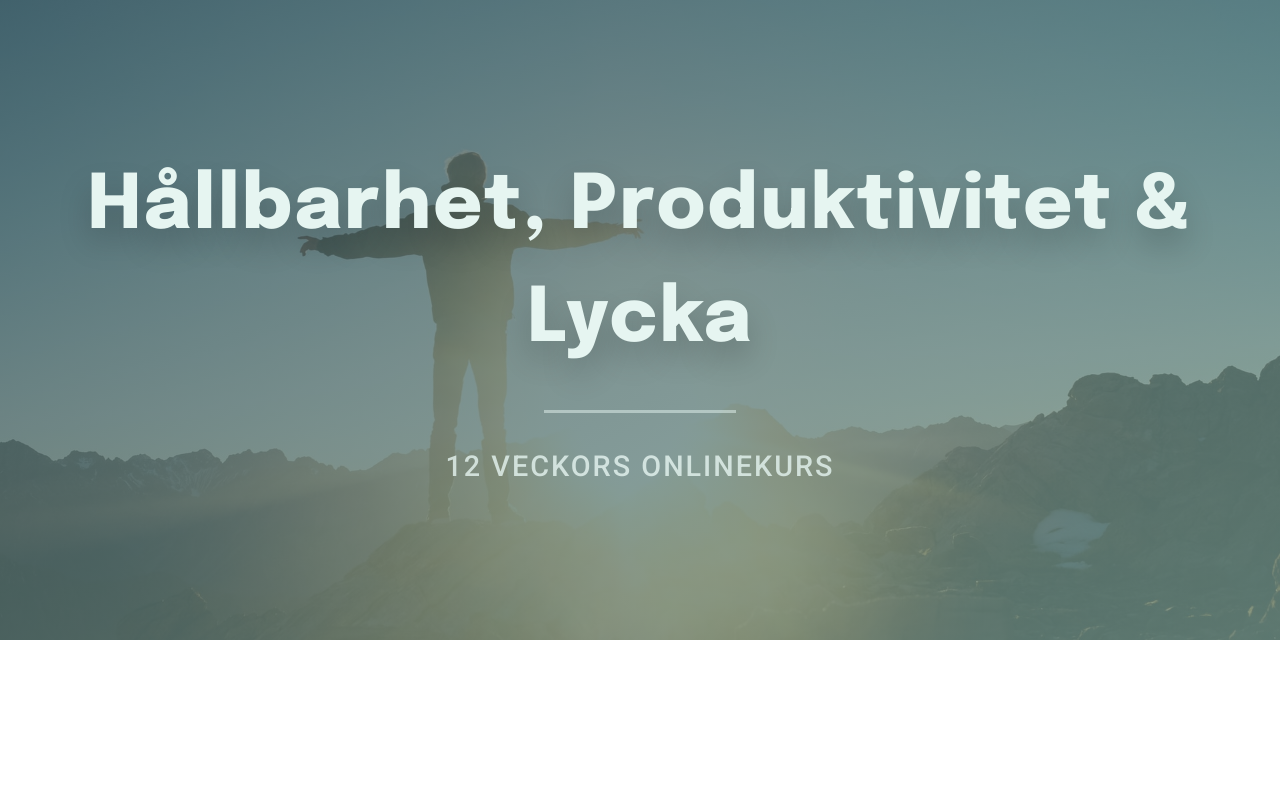
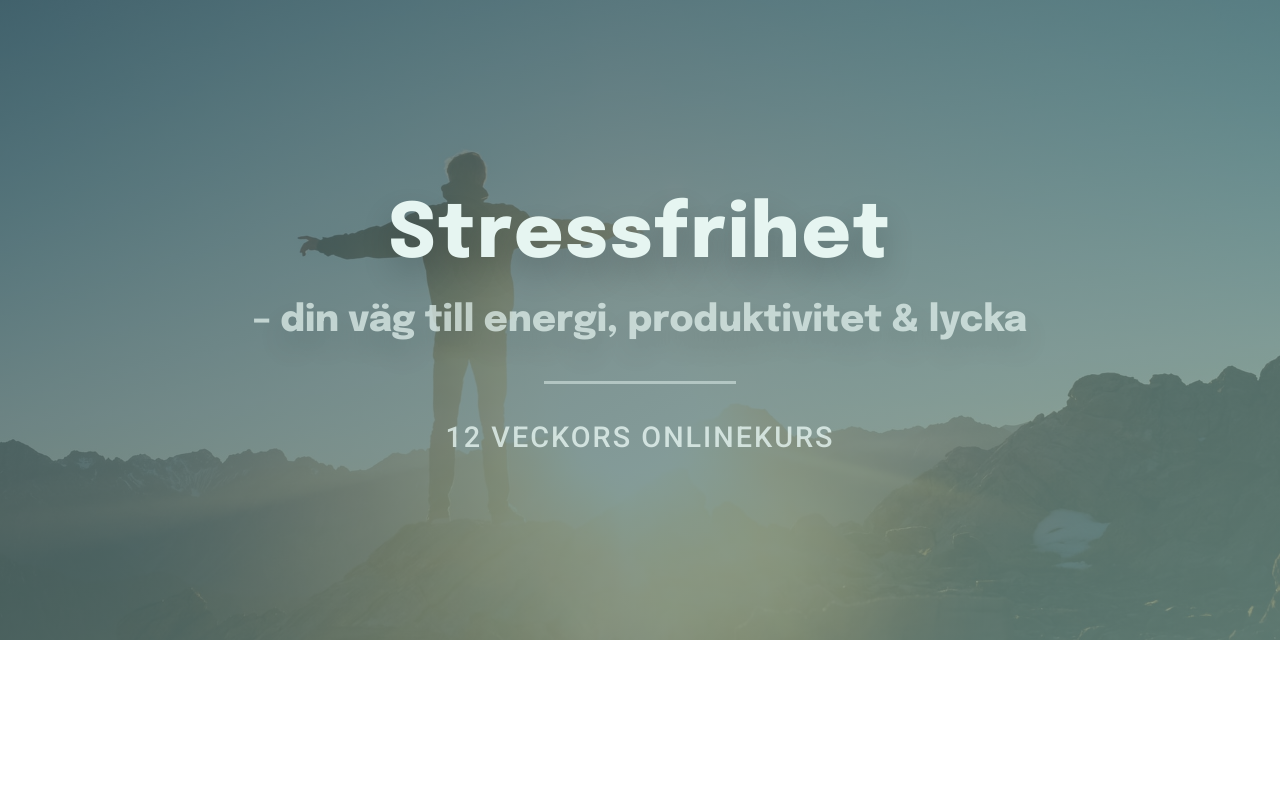
Before and after one commit to MatildaMared/dtyw-sales-page, a website: page index.html in a window 1280 px wide. Shown: the top 797 px of the page. Drawn offline with nearby package versions, Linux system fonts and the light colour scheme.

Commit message:
Change title and add subtitle

```diff
--- a/index.html
+++ b/index.html
@@ -14,7 +14,8 @@
 	<body>
 		<!-- HEADER -->
 		<header class="header">
-			<h1 class="header__heading">Hållbarhet, Produktivitet & Lycka</h1>
+			<h1 class="header__heading">Stressfrihet</h1>
+			<span class="header__subheading">– din väg till energi, produktivitet & lycka </span>
 			<div class="header__divider"></div>
 			<span class="header__subtext">12 veckors onlinekurs</span>
 		</header>
--- a/sass/layout/_header.scss
+++ b/sass/layout/_header.scss
@@ -22,6 +22,18 @@
 
 		@media (min-width: 800px) {
 			font-size: 3rem;
+		}
+	}
+	&__subheading {
+	opacity: .7;
+		font-family: $font-secondary;
+		font-size: 2rem;
+		font-weight: 800;
+		color: $color-primary-light;
+		text-shadow: 0 1rem 2rem rgba(0, 0, 0, 0.2);
+
+		@media (min-width: 800px) {
+			font-size: 2.3rem;
 		}
 	}
 
```
Also changed, not shown: styles.css, 1 other file.
